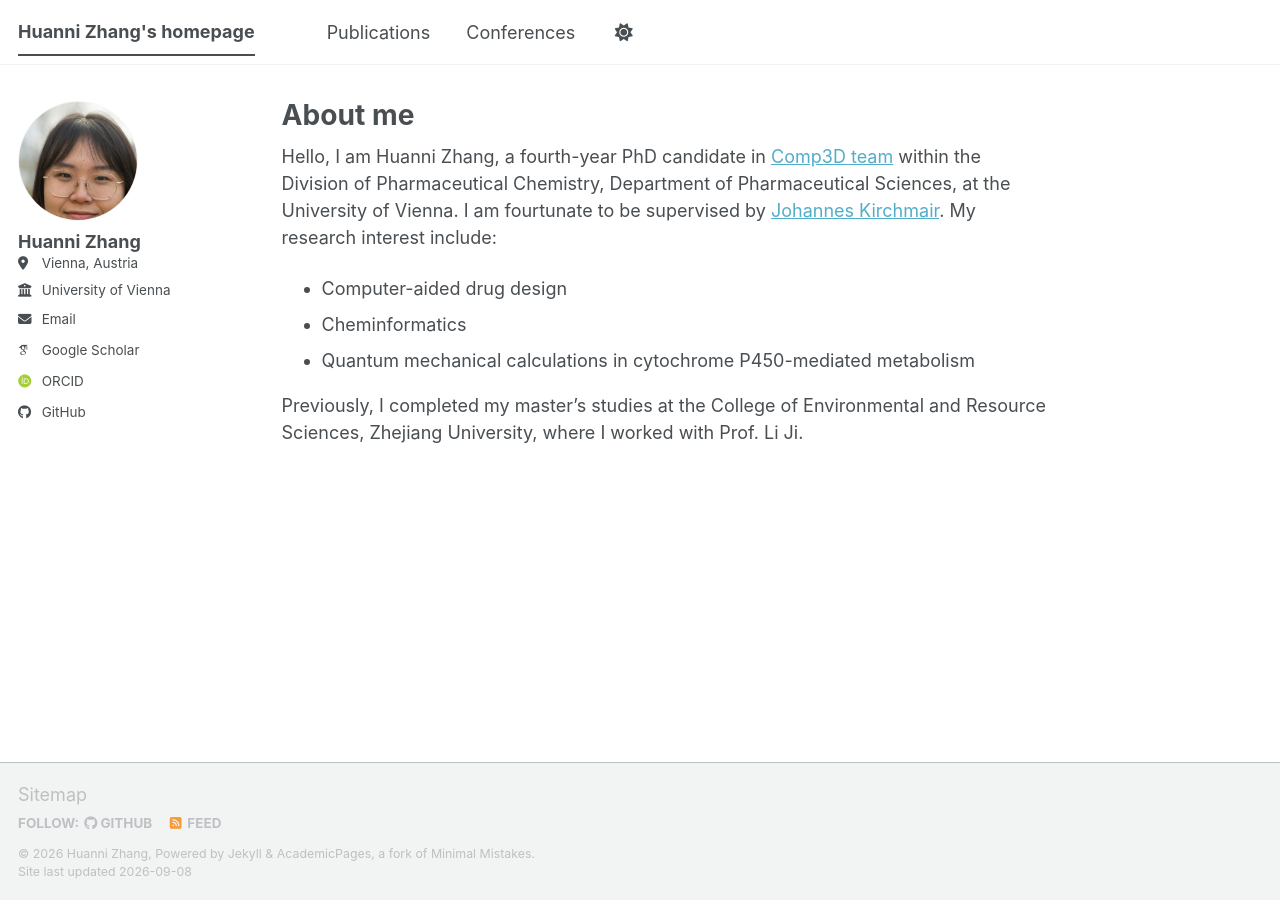
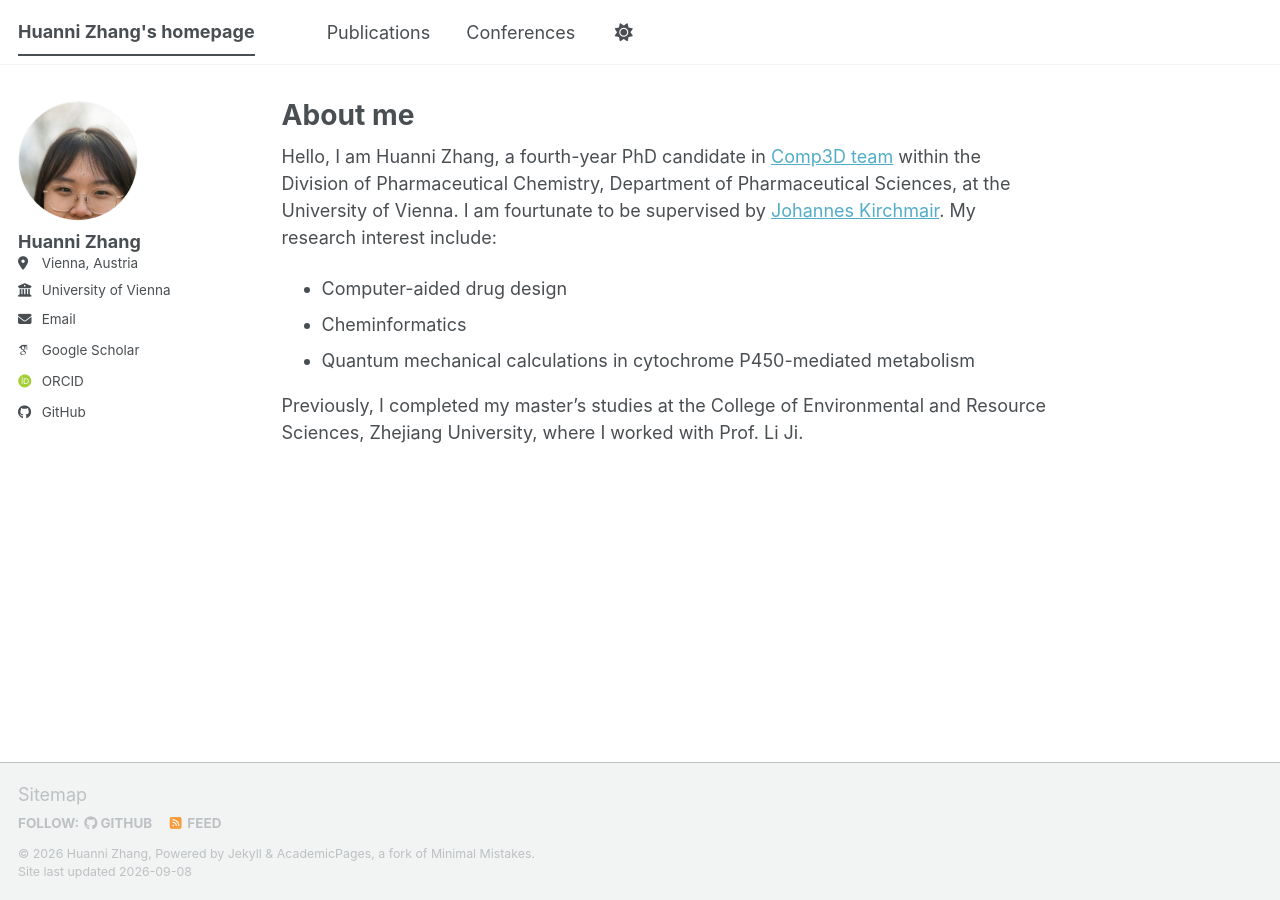
Before and after one commit to Huanni05/Huanni05.github.io, a Jekyll site: the page built from _pages/about.md, in a window 1280 px wide. Built offline with Jekyll 4.4.1, drawn with Linux system fonts in a browser that asks for light colours; some web fonts are replaced; a script bundle is joined from its source files by our own code; library files that are not in the unit come from our copies.

Commit message:
update profile

```diff
--- a/_sass/layout/_sidebar.scss
+++ b/_sass/layout/_sidebar.scss
@@ -161,18 +161,18 @@ img.author__avatar {
   width: 36px;
   height: 36px;
   object-fit: cover;
-  object-position: center 8%;
+  object-position: center top;
   transform: scale(1.55);
-  transform-origin: center 10%;
+  transform-origin: center top;
   border-radius: 50%;
 
   @include breakpoint($large) {
     width: 120px;
     height: 120px;
     max-width: 120px;
-    object-position: center 8%;
+    object-position: center top;
     transform: scale(1.55);
-    transform-origin: center 10%;
+    transform-origin: center top;
   }
 }
 
```
